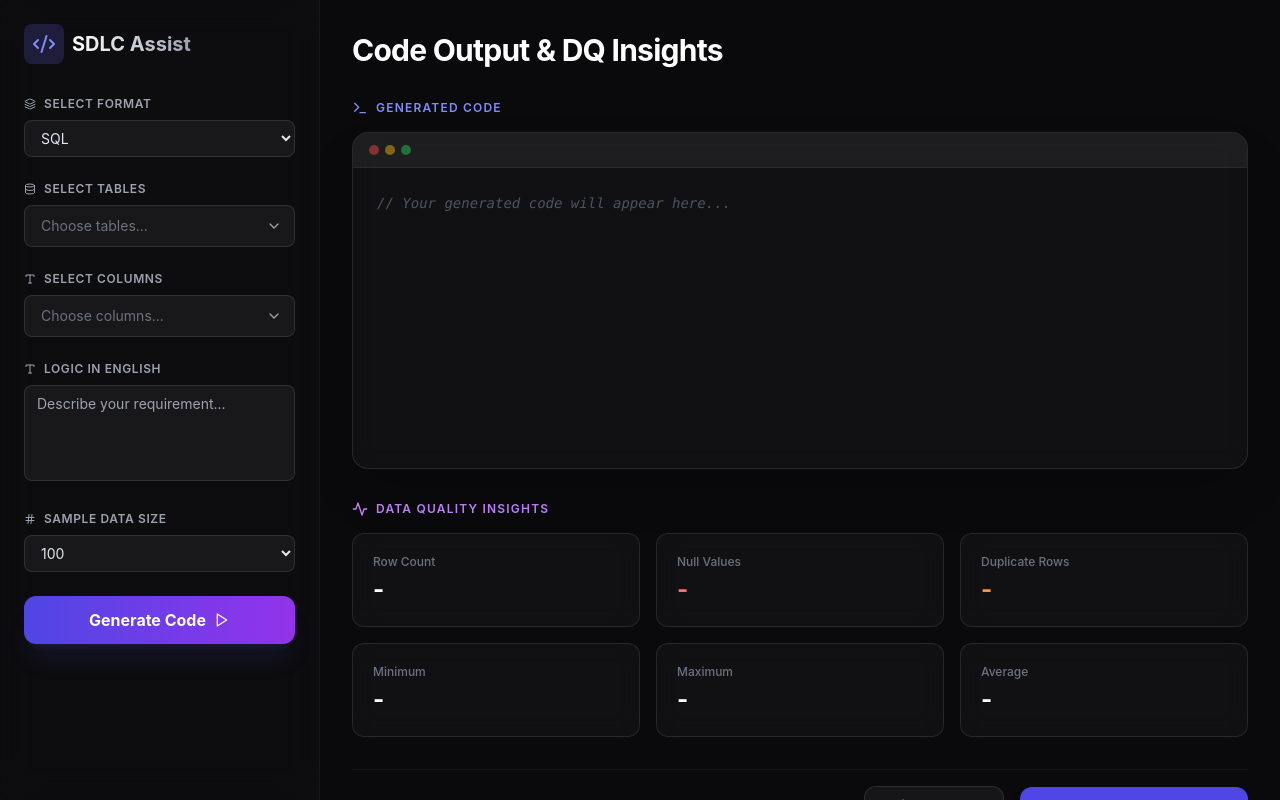
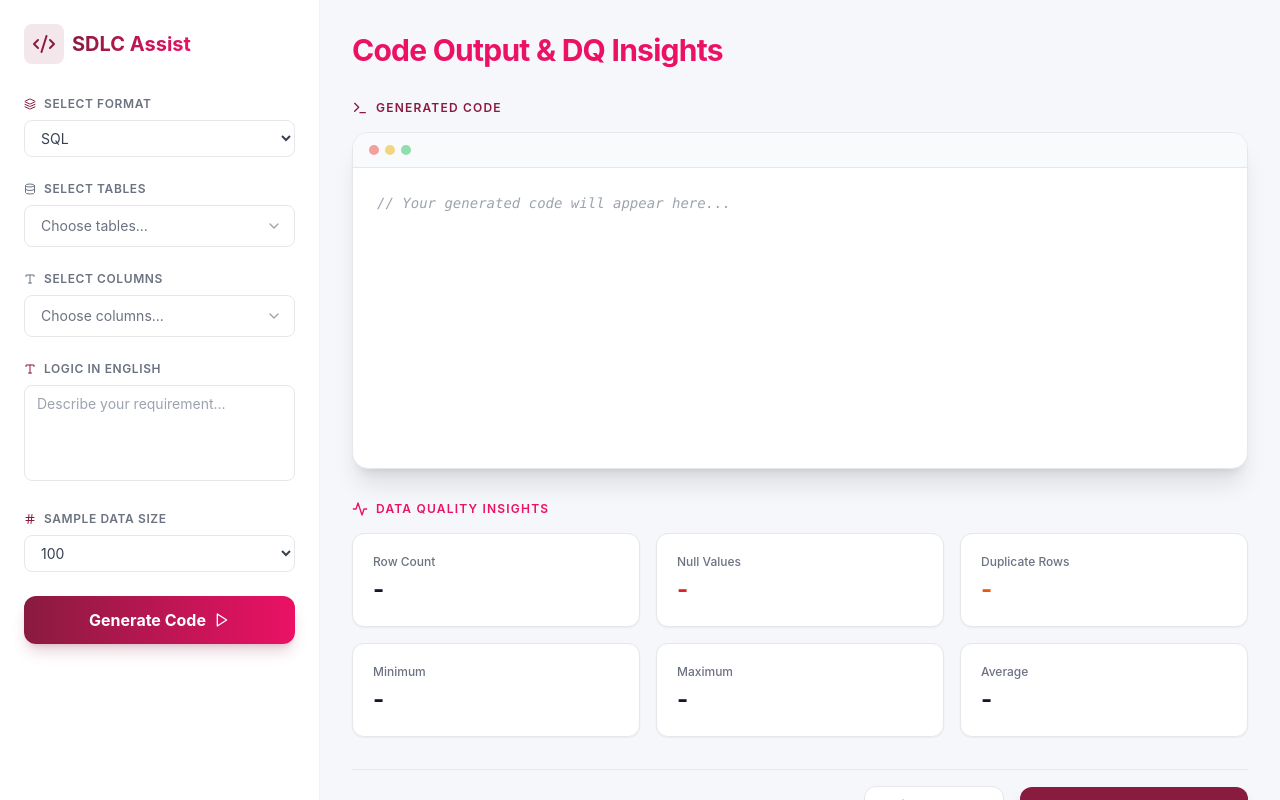
Before and after one commit to MuthukrishnanU/sdlc-assist-app, a React (Vite) app in the folder frontend/: page / in a window 1280 px wide. Built offline with nearby package versions, Linux system fonts and the light colour scheme.

Commit message:
Theme changes

```diff
--- a/frontend/src/components/InputSection.tsx
+++ b/frontend/src/components/InputSection.tsx
@@ -39,10 +39,10 @@ const InputSection: React.FC<InputSectionProps> = ({ onGenerate, isLoading }) =>
   return (
     <div className="flex flex-col h-full glass-sidebar p-6 w-80 shrink-0 overflow-y-auto">
       <div className="flex items-center gap-2 mb-8">
-        <div className="p-2 bg-indigo-500/20 rounded-lg">
-          <Code2 className="w-6 h-6 text-indigo-400" />
+        <div className="p-2 bg-axis-burgundy/10 rounded-lg">
+          <Code2 className="w-6 h-6 text-axis-burgundy" />
         </div>
-        <h2 className="text-xl font-bold bg-clip-text text-transparent bg-gradient-to-r from-white to-gray-400">
+        <h2 className="text-xl font-bold bg-clip-text text-transparent bg-gradient-to-r from-axis-burgundy to-axis-red">
           SDLC Assist
         </h2>
       </div>
@@ -50,15 +50,15 @@ const InputSection: React.FC<InputSectionProps> = ({ onGenerate, isLoading }) =>
       <form onSubmit={handleSubmit} className="space-y-6">
         {/* Select Format */}
         <div className="space-y-2">
-          <label className="text-xs font-semibold text-gray-400 uppercase tracking-wider flex items-center gap-2">
-            <Layers className="w-3 h-3" /> Select Format
+          <label className="text-xs font-semibold text-gray-500 uppercase tracking-wider flex items-center gap-2">
+            <Layers className="w-3 h-3 text-axis-burgundy" /> Select Format
           </label>
           <select
-            className="w-full bg-white/5 border border-white/10 rounded-lg px-3 py-2 text-sm focus:outline-none focus:ring-2 focus:ring-indigo-500/50 transition-all"
+            className="w-full bg-white border border-gray-200 rounded-lg px-3 py-2 text-sm focus:outline-none focus:ring-2 focus:ring-axis-burgundy/20 transition-all text-gray-700"
             value={formData.format}
             onChange={(e) => setFormData({ ...formData, format: e.target.value })}
           >
-            {formats.map(f => <option key={f} value={f} className="bg-gray-900">{f}</option>)}
+            {formats.map(f => <option key={f} value={f} className="bg-white">{f}</option>)}
           </select>
         </div>
 
@@ -84,11 +84,11 @@ const InputSection: React.FC<InputSectionProps> = ({ onGenerate, isLoading }) =>
 
         {/* Logic in English */}
         <div className="space-y-2">
-          <label className="text-xs font-semibold text-gray-400 uppercase tracking-wider flex items-center gap-2">
-            <Type className="w-3 h-3" /> Logic in English
+          <label className="text-xs font-semibold text-gray-500 uppercase tracking-wider flex items-center gap-2">
+            <Type className="w-3 h-3 text-axis-burgundy" /> Logic in English
           </label>
           <textarea
-            className="w-full bg-white/5 border border-white/10 rounded-lg px-3 py-2 text-sm h-24 focus:outline-none focus:ring-2 focus:ring-indigo-500/50 transition-all resize-none"
+            className="w-full bg-white border border-gray-200 rounded-lg px-3 py-2 text-sm h-24 focus:outline-none focus:ring-2 focus:ring-axis-burgundy/20 transition-all resize-none text-gray-700"
             placeholder="Describe your requirement..."
             value={formData.logic}
             onChange={(e) => setFormData({ ...formData, logic: e.target.value })}
@@ -97,22 +97,22 @@ const InputSection: React.FC<InputSectionProps> = ({ onGenerate, isLoading }) =>
 
         {/* Sample Data Size */}
         <div className="space-y-2">
-          <label className="text-xs font-semibold text-gray-400 uppercase tracking-wider flex items-center gap-2">
-            <Hash className="w-3 h-3" /> Sample Data Size
+          <label className="text-xs font-semibold text-gray-500 uppercase tracking-wider flex items-center gap-2">
+            <Hash className="w-3 h-3 text-axis-burgundy" /> Sample Data Size
           </label>
           <select
-            className="w-full bg-white/5 border border-white/10 rounded-lg px-3 py-2 text-sm focus:outline-none focus:ring-2 focus:ring-indigo-500/50 transition-all"
+            className="w-full bg-white border border-gray-200 rounded-lg px-3 py-2 text-sm focus:outline-none focus:ring-2 focus:ring-axis-burgundy/20 transition-all text-gray-700"
             value={formData.sample_data_size}
             onChange={(e) => setFormData({ ...formData, sample_data_size: parseInt(e.target.value) })}
           >
-            {sampleSizes.map(size => <option key={size} value={size} className="bg-gray-900">{size}</option>)}
+            {sampleSizes.map(size => <option key={size} value={size} className="bg-white">{size}</option>)}
           </select>
         </div>
 
         <button
           type="submit"
           disabled={isLoading}
-          className="w-full bg-gradient-to-r from-indigo-600 to-purple-600 hover:from-indigo-500 hover:to-purple-500 text-white font-bold py-3 rounded-xl transition-all shadow-xl shadow-indigo-500/10 flex items-center justify-center gap-2 disabled:opacity-50 disabled:cursor-not-allowed group"
+          className="w-full bg-gradient-to-r from-axis-burgundy to-axis-red hover:brightness-110 text-white font-bold py-3 rounded-xl transition-all shadow-lg shadow-axis-burgundy/20 flex items-center justify-center gap-2 disabled:opacity-50 disabled:cursor-not-allowed group"
         >
           {isLoading ? (
             <div className="w-5 h-5 border-2 border-white/30 border-t-white rounded-full animate-spin" />
--- a/frontend/src/components/MainSection.tsx
+++ b/frontend/src/components/MainSection.tsx
@@ -1,5 +1,5 @@
 import React from 'react';
-import { Terminal, Activity, Rocket, GitBranch, CheckCircle2, AlertCircle } from 'lucide-react';
+import { Terminal, Activity, Rocket, GitBranch, CheckCircle2 } from 'lucide-react';
 
 interface DQInsights {
   row_count: number;
@@ -18,10 +18,10 @@ interface MainSectionProps {
 
 const MainSection: React.FC<MainSectionProps> = ({ code, insights, isLoading }) => {
   return (
-    <div className="flex-1 p-8 overflow-y-auto bg-[#0a0a0c]">
+    <div className="flex-1 p-8 overflow-y-auto bg-axis-gray">
       <div className="max-w-5xl mx-auto space-y-8">
         <header className="flex justify-between items-center">
-          <h1 className="text-3xl font-bold text-white tracking-tight">
+          <h1 className="text-3xl font-bold text-axis-red tracking-tight">
             Code Output & DQ Insights
           </h1>
           {code && (
@@ -35,21 +35,21 @@ const MainSection: React.FC<MainSectionProps> = ({ code, insights, isLoading })
 
         {/* Generated Code Section */}
         <section className="space-y-4">
-          <div className="flex items-center gap-2 text-indigo-400 font-semibold uppercase text-xs tracking-widest">
+          <div className="flex items-center gap-2 text-axis-burgundy font-semibold uppercase text-xs tracking-widest">
             <Terminal className="w-4 h-4" /> Generated Code
           </div>
-          <div className="glass rounded-2xl overflow-hidden border border-white/5 shadow-2xl relative">
-            <div className="flex items-center gap-1.5 px-4 py-3 bg-white/5 border-b border-white/5">
+          <div className="bg-white rounded-2xl overflow-hidden border border-gray-200 shadow-xl relative">
+            <div className="flex items-center gap-1.5 px-4 py-3 bg-gray-50 border-b border-gray-200">
               <div className="w-2.5 h-2.5 rounded-full bg-red-500/50" />
               <div className="w-2.5 h-2.5 rounded-full bg-yellow-500/50" />
               <div className="w-2.5 h-2.5 rounded-full bg-green-500/50" />
             </div>
             <pre className={`p-6 font-mono text-sm leading-relaxed overflow-x-auto min-h-[300px] ${isLoading ? 'animate-pulse-subtle' : ''}`}>
-              <code className="text-gray-300">
+              <code className="text-gray-700">
                 {isLoading ? (
-                  <span className="text-gray-500">Generating intelligent code structures...</span>
+                  <span className="text-gray-400">Generating intelligent code structures...</span>
                 ) : (
-                  code || <span className="text-gray-600 italic">// Your generated code will appear here...</span>
+                  code || <span className="text-gray-400 italic">// Your generated code will appear here...</span>
                 )}
               </code>
             </pre>
@@ -58,21 +58,21 @@ const MainSection: React.FC<MainSectionProps> = ({ code, insights, isLoading })
 
         {/* DQ Insights Section */}
         <section className="space-y-4">
-          <div className="flex items-center gap-2 text-purple-400 font-semibold uppercase text-xs tracking-widest">
+          <div className="flex items-center gap-2 text-axis-red font-semibold uppercase text-xs tracking-widest">
             <Activity className="w-4 h-4" /> Data Quality Insights
           </div>
           <div className="grid grid-cols-1 md:grid-cols-3 gap-4">
             {[
               { label: 'Row Count', value: insights?.row_count, icon: HashIcon },
-              { label: 'Null Values', value: insights?.null_values, color: 'text-red-400' },
-              { label: 'Duplicate Rows', value: insights?.duplicate_rows, color: 'text-orange-400' },
+              { label: 'Null Values', value: insights?.null_values, color: 'text-red-600' },
+              { label: 'Duplicate Rows', value: insights?.duplicate_rows, color: 'text-orange-600' },
               { label: 'Minimum', value: insights?.minimum },
               { label: 'Maximum', value: insights?.maximum },
               { label: 'Average', value: insights?.average },
             ].map((item, idx) => (
-              <div key={idx} className="glass p-5 rounded-xl border border-white/5 hover:border-white/10 transition-colors group">
+              <div key={idx} className="bg-white p-5 rounded-xl border border-gray-200 hover:border-axis-burgundy/30 transition-colors group shadow-sm">
                 <div className="text-xs font-medium text-gray-500 mb-1">{item.label}</div>
-                <div className={`text-2xl font-bold ${item.color || 'text-white'} group-hover:scale-105 transition-transform origin-left`}>
+                <div className={`text-2xl font-bold ${item.color || 'text-gray-900'} group-hover:scale-105 transition-transform origin-left`}>
                   {isLoading ? '...' : (item.value ?? '-')}
                 </div>
               </div>
@@ -81,11 +81,11 @@ const MainSection: React.FC<MainSectionProps> = ({ code, insights, isLoading })
         </section>
 
         {/* Action Buttons */}
-        <div className="flex items-center justify-end gap-4 pt-4 border-t border-white/5">
-          <button className="px-6 py-2.5 rounded-xl bg-white/5 hover:bg-white/10 text-white text-sm font-semibold border border-white/10 transition-all flex items-center gap-2">
+        <div className="flex items-center justify-end gap-4 pt-4 border-t border-gray-200">
+          <button className="px-6 py-2.5 rounded-xl bg-white hover:bg-gray-50 text-gray-700 text-sm font-semibold border border-gray-200 transition-all flex items-center gap-2">
             <Rocket className="w-4 h-4" /> Run Code
           </button>
-          <button className="px-6 py-2.5 rounded-xl bg-indigo-600 hover:bg-indigo-500 text-white text-sm font-semibold shadow-lg shadow-indigo-500/20 transition-all flex items-center gap-2">
+          <button className="px-6 py-2.5 rounded-xl bg-axis-burgundy hover:brightness-110 text-white text-sm font-semibold shadow-lg shadow-axis-burgundy/20 transition-all flex items-center gap-2">
             <GitBranch className="w-4 h-4" /> Push to Bitbucket Repo
           </button>
         </div>
--- a/frontend/src/components/MultiSelect.tsx
+++ b/frontend/src/components/MultiSelect.tsx
@@ -47,14 +47,14 @@ const MultiSelect: React.FC<MultiSelectProps> = ({
 
   return (
     <div className="space-y-2" ref={containerRef}>
-      <label className="text-xs font-semibold text-gray-400 uppercase tracking-wider flex items-center gap-2">
+      <label className="text-xs font-semibold text-gray-500 uppercase tracking-wider flex items-center gap-2">
         {icon} {label}
       </label>
 
       <div className="relative">
         <div
           onClick={() => setIsOpen(!isOpen)}
-          className={`min-h-[42px] w-full bg-white/5 border border-white/10 rounded-lg px-3 py-1.5 flex flex-wrap gap-1.5 items-center cursor-pointer hover:bg-white/10 transition-all focus-within:ring-2 focus-within:ring-indigo-500/50 ${isOpen ? 'ring-2 ring-indigo-500/50 border-indigo-500/50' : ''}`}
+          className={`min-h-[42px] w-full bg-white border border-gray-200 rounded-lg px-3 py-1.5 flex flex-wrap gap-1.5 items-center cursor-pointer hover:border-gray-300 transition-all focus-within:ring-2 focus-within:ring-axis-burgundy/20 ${isOpen ? 'ring-2 ring-axis-burgundy/20 border-axis-burgundy/50' : ''}`}
         >
           {selected.length === 0 ? (
             <span className="text-sm text-gray-500 ml-1">{placeholder}</span>
@@ -62,7 +62,7 @@ const MultiSelect: React.FC<MultiSelectProps> = ({
             selected.map(item => (
               <span
                 key={item}
-                className="inline-flex items-center gap-1 px-2 py-0.5 bg-indigo-500/20 text-indigo-300 border border-indigo-500/30 rounded-md text-xs font-medium animate-in fade-in zoom-in duration-200"
+                className="inline-flex items-center gap-1 px-2 py-0.5 bg-axis-burgundy/10 text-axis-burgundy border border-axis-burgundy/20 rounded-md text-xs font-medium animate-in fade-in zoom-in duration-200"
               >
                 {item}
                 <button
@@ -92,7 +92,7 @@ const MultiSelect: React.FC<MultiSelectProps> = ({
         </div>
 
         {isOpen && (
-          <div className="absolute z-50 w-full mt-2 bg-[#16161a] border border-white/10 rounded-xl shadow-2xl overflow-hidden animate-in fade-in slide-in-from-top-2 duration-200 backdrop-blur-xl">
+          <div className="absolute z-50 w-full mt-2 bg-white border border-gray-200 rounded-xl shadow-2xl overflow-hidden animate-in fade-in slide-in-from-top-2 duration-200">
             <div className="max-h-60 overflow-y-auto p-1.5 custom-scrollbar">
               {options.length === 0 ? (
                 <div className="px-3 py-2 text-sm text-gray-500">No options available</div>
@@ -105,15 +105,15 @@ const MultiSelect: React.FC<MultiSelectProps> = ({
                       onClick={() => toggleOption(option)}
                       className={`flex items-center justify-between px-3 py-2 rounded-lg text-sm cursor-pointer transition-colors ${
                         isSelected
-                          ? 'bg-indigo-500/20 text-indigo-300'
-                          : 'text-gray-300 hover:bg-white/5'
+                          ? 'bg-axis-burgundy/5 text-axis-burgundy'
+                          : 'text-gray-700 hover:bg-gray-50'
                       }`}
                     >
                       <span>{option}</span>
                       <div className={`w-4 h-4 rounded border transition-all flex items-center justify-center ${
                         isSelected
-                          ? 'bg-indigo-500 border-indigo-500 shadow-[0_0_10px_rgba(99,102,241,0.4)]'
-                          : 'border-white/20 bg-white/5'
+                          ? 'bg-axis-burgundy border-axis-burgundy shadow-[0_0_10px_rgba(137,27,63,0.2)]'
+                          : 'border-gray-300 bg-white'
                       }`}>
                         {isSelected && <Check className="w-3 h-3 text-white" strokeWidth={3} />}
                       </div>
--- a/frontend/src/index.css
+++ b/frontend/src/index.css
@@ -3,29 +3,29 @@
 @tailwind utilities;
 
 :root {
-  color-scheme: dark;
+  color-scheme: light;
 }
 
 body {
   margin: 0;
   font-family: 'Inter', system-ui, -apple-system, sans-serif;
-  background-color: #0a0a0c;
-  color: #e2e8f0;
+  background-color: #F5F7FA;
+  color: #1a1a1c;
 }
 
-/* Glassmorphism utilities */
+/* Axis Bank Style utilities */
 .glass {
-  background: rgba(255, 255, 255, 0.03);
-  backdrop-filter: blur(12px);
-  -webkit-backdrop-filter: blur(12px);
-  border: 1px solid rgba(255, 255, 255, 0.1);
+  background: rgba(255, 255, 255, 0.8);
+  backdrop-filter: blur(8px);
+  -webkit-backdrop-filter: blur(8px);
+  border: 1px solid rgba(137, 27, 63, 0.1);
+  box-shadow: 0 4px 20px rgba(0, 0, 0, 0.03);
 }
 
 .glass-sidebar {
-  background: rgba(15, 15, 18, 0.7);
-  backdrop-filter: blur(20px);
-  -webkit-backdrop-filter: blur(20px);
-  border-right: 1px solid rgba(255, 255, 255, 0.05);
+  background: #FFFFFF;
+  border-right: 1px solid rgba(0, 0, 0, 0.05);
+  box-shadow: 4px 0 20px rgba(0, 0, 0, 0.02);
 }
 
 /* Custom scrollbar */
@@ -38,7 +38,7 @@ body {
 }
 
 ::-webkit-scrollbar-thumb {
-  background: rgba(255, 255, 255, 0.1);
+  background: rgba(0, 0, 0, 0.1);
   border-radius: 4px;
 }
 
--- a/frontend/tailwind.config.js
+++ b/frontend/tailwind.config.js
@@ -7,12 +7,17 @@ export default {
   theme: {
     extend: {
       colors: {
-        background: "#0a0a0c",
-        sidebar: "rgba(20, 20, 23, 0.8)",
-        card: "#16161a",
+        background: "#FFFFFF",
+        sidebar: "#F8F9FA",
+        card: "#FFFFFF",
+        axis: {
+          burgundy: "#891B3F",
+          red: "#EB1165",
+          gray: "#F5F7FA",
+        },
         accent: {
-          primary: "#6366f1", // Indigo
-          secondary: "#a855f7", // Purple
+          primary: "#891B3F", // Burgundy
+          secondary: "#EB1165", // Ruby Red
           success: "#10b981", // Emerald
         }
       },
```
